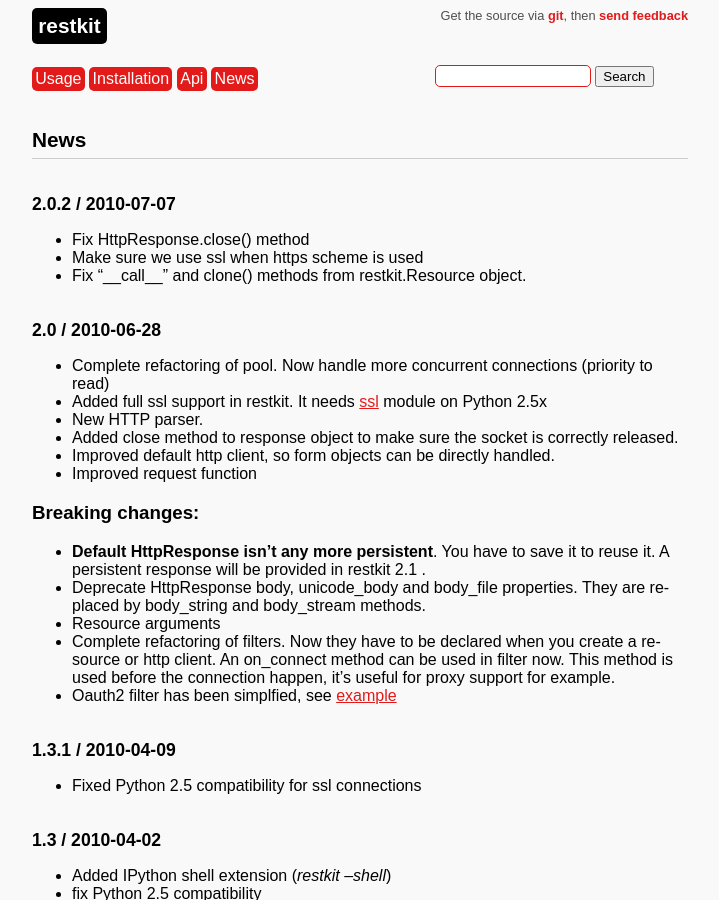
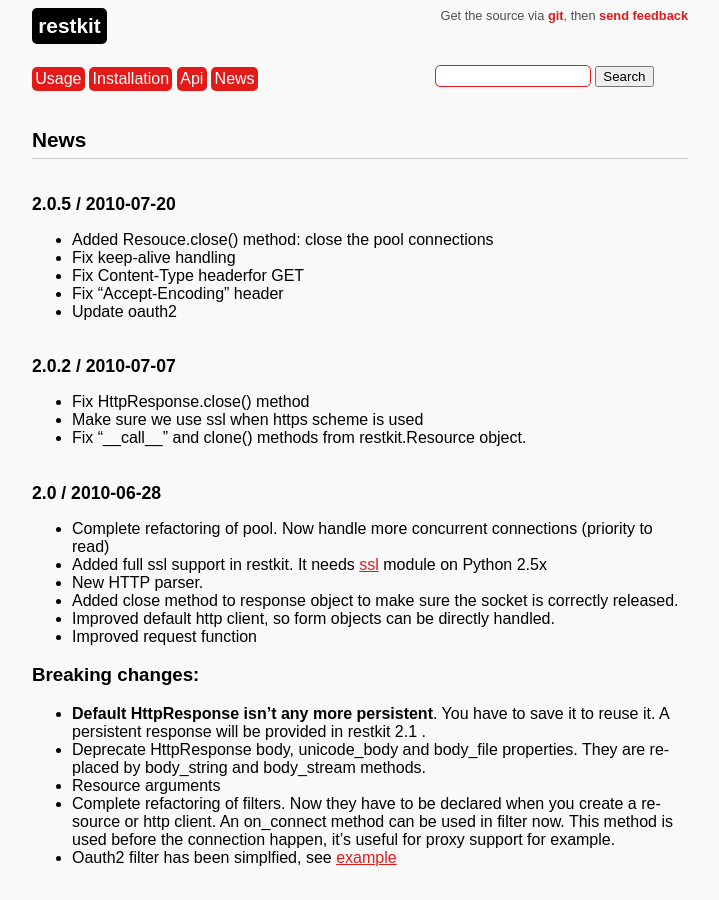
Before and after one commit to benoitc/restkit, a Sphinx documentation site: the page built from doc/news.rst, in a window 1280 px wide and 900 px high. Shown: the whole window, without its empty margins (280-999 px from the left). Built offline with Sphinx 7.4.7, drawn with Linux system fonts in a browser that asks for light colours; comment, search, counter and statistics services are not loaded.

Commit message:
update doc.

```diff
--- a/doc/news.rst
+++ b/doc/news.rst
@@ -2,6 +2,15 @@
 
 News
 ====
+
+2.0.5 / 2010-07-20
+------------------
+
+- Added Resouce.close() method: close the pool connections
+- Fix keep-alive handling
+- Fix Content-Type headerfor GET
+- Fix "Accept-Encoding" header
+- Update oauth2
 
 2.0.2 / 2010-07-07
 ------------------
```
Also changed, not shown: 1 other file.
